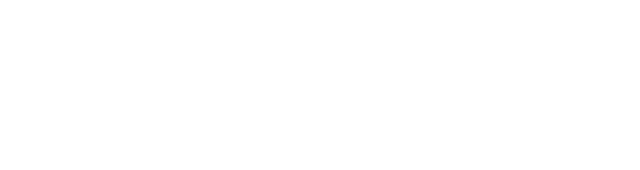
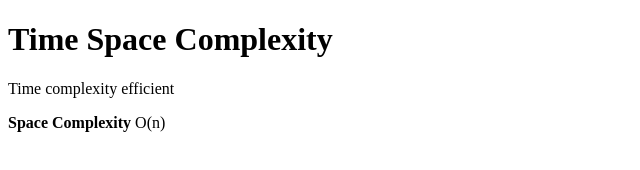
Before and after one commit to acciojob/time-and-space-complexity-summu98493, a website: page main.html in a window 1280 px wide. Shown: the whole page, without its empty margins (0-640 px from the left). Drawn offline with Linux system fonts and the light colour scheme.

Commit message:
created a submission

```diff
--- a/main.html
+++ b/main.html
@@ -8,6 +8,9 @@
 
 <body>
 	<!-- the entire body must be written by student -->
+	<h1>Time Space Complexity</h1>
+	<p>Time complexity efficient</p>
+	<p><b>Space Complexity</b> O(n)</p>
     <script type="text/javascript" src="./script.js">
 </script>
 
```
